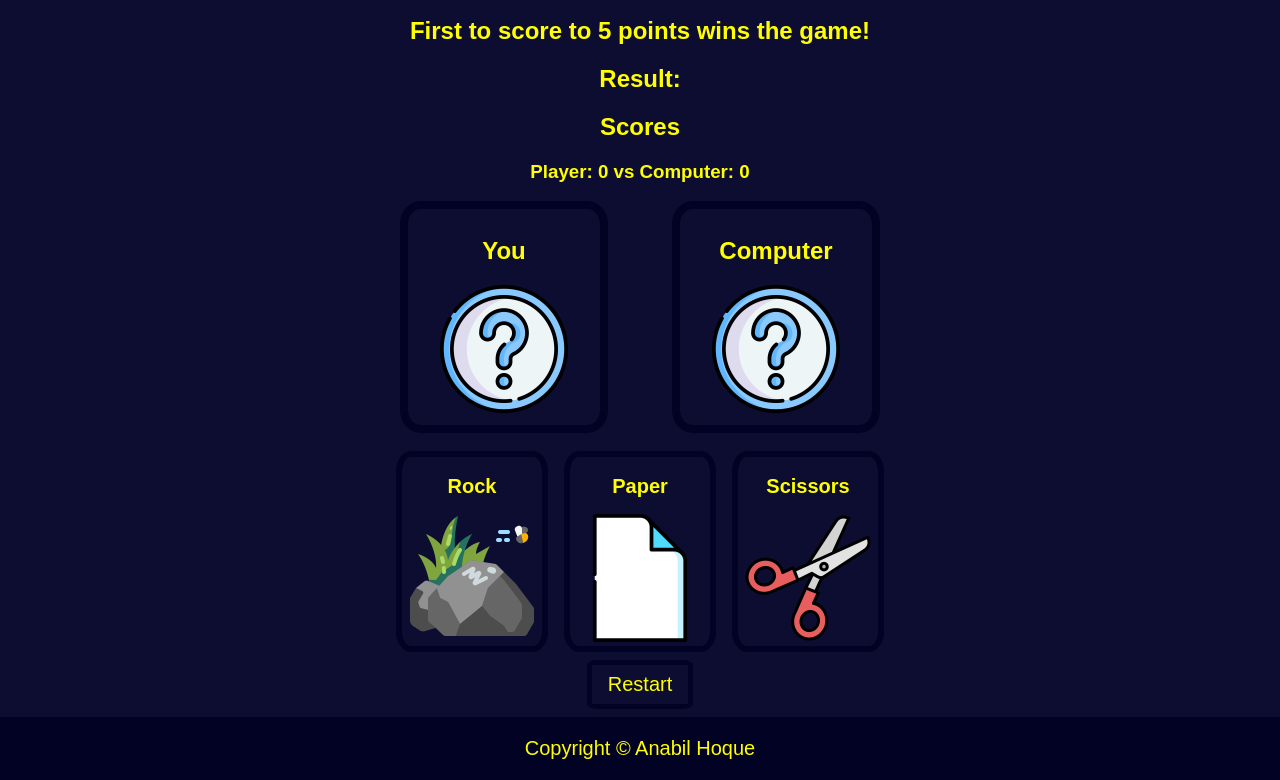
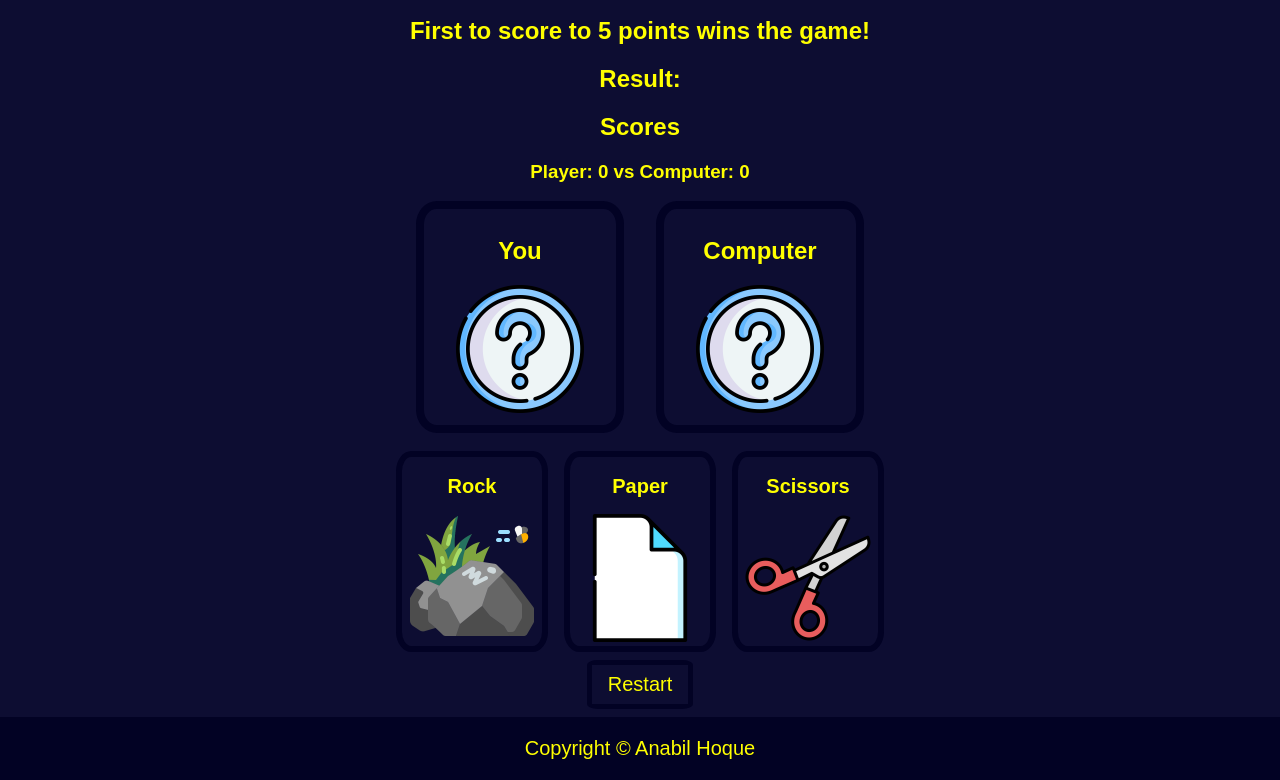
Before and after one commit to AnabilHoque/Rock-Paper-Scissors, a plain HTML site: page index.html in a window 1280 px wide. Shown: the part 104-884 px from the top of the page. Drawn offline with Linux system fonts and the light colour scheme; a web font is replaced by a local one.

Commit message:
updates style.css

```diff
--- a/style.css
+++ b/style.css
@@ -44,16 +44,16 @@ main > h2, #result {
     text-align: center;
 }
 
+.visual-selection {
+    display: flex;
+    gap: 32px;
+    justify-content: center;
+    margin-bottom: 18px;
+}
+
 .visual-selection img {
     height: auto;
     max-width: 128px;
-}
-
-.visual-selection {
-    display: flex;
-    gap: 64px;
-    justify-content: center;
-    margin-bottom: 18px;
 }
 
 .visual-selection h2{
```
